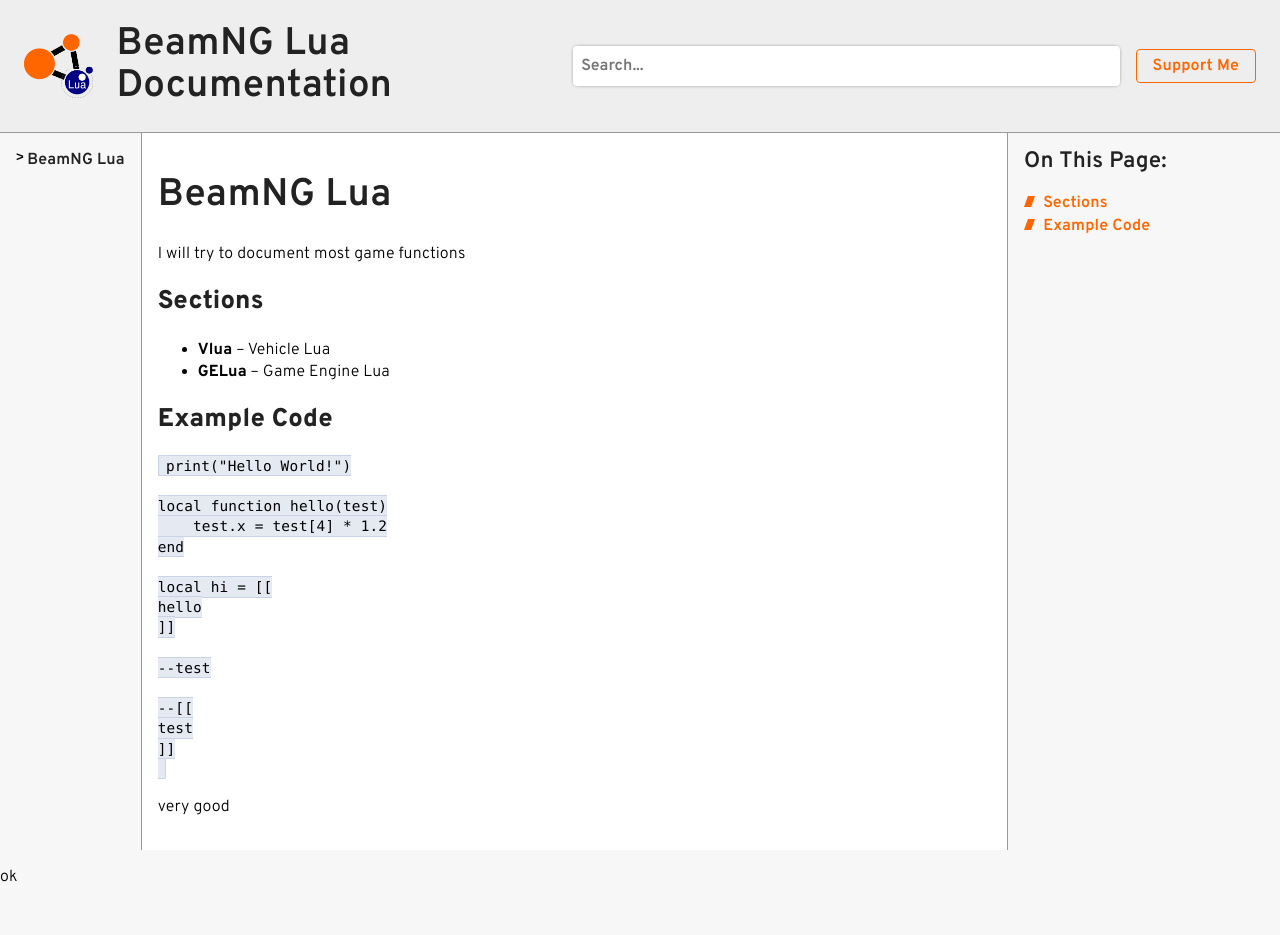
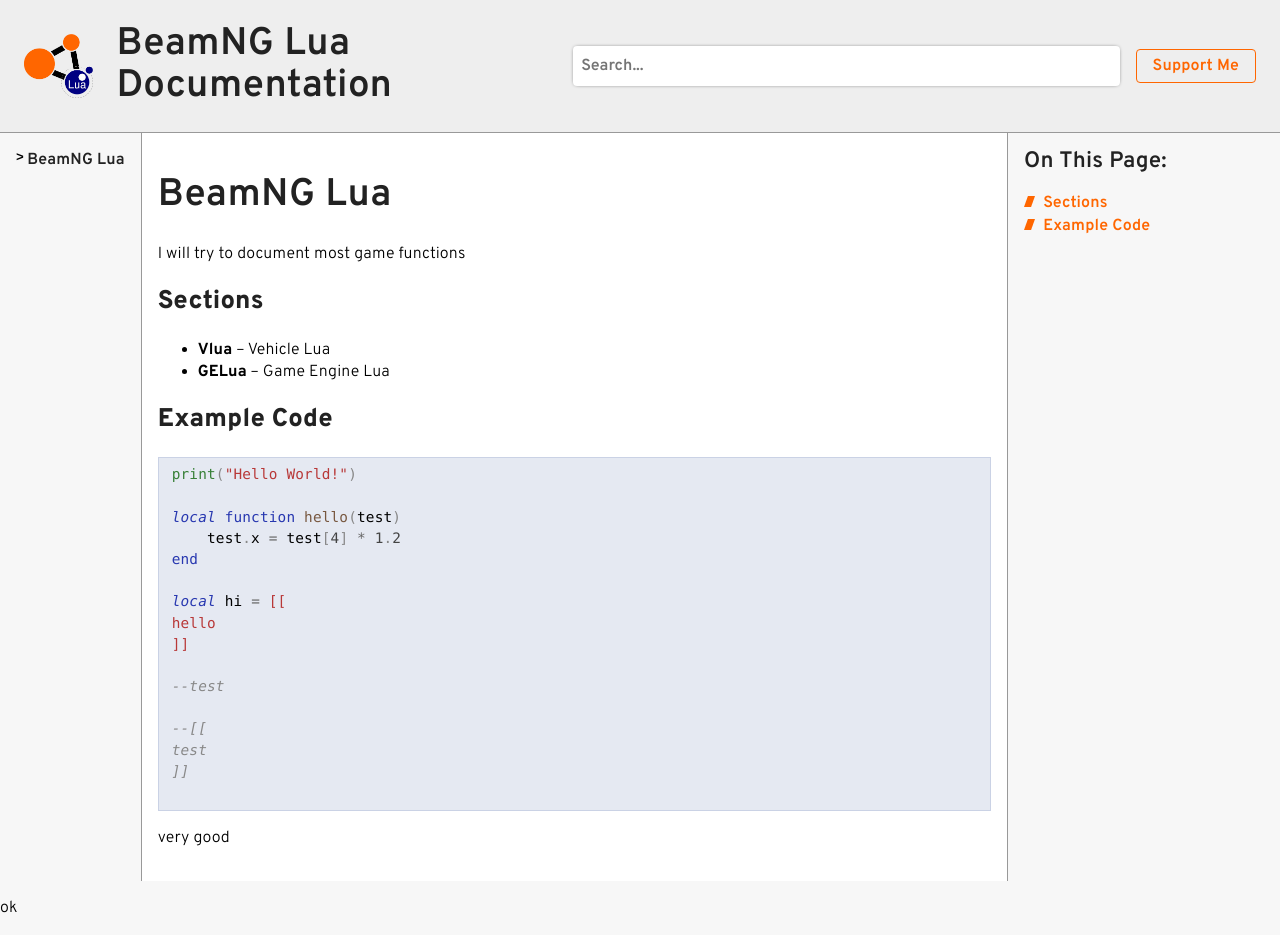
Before and after one commit to E32k/e32k.github.io, a Jekyll site: the page built from beamng/lua/index.md, in a window 1280 px wide. Built offline with Jekyll 4.4.1, drawn with Linux system fonts in a browser that asks for light colours; before the commit the page ends 904 px from its top, so only the background shows below that.

Commit message:
added code blocks

```diff
--- a/assets/style.css
+++ b/assets/style.css
@@ -26,6 +26,7 @@
   --link-color: #ccc;
 }
 
+/* scrollbar */
 * {
   scroll-behavior: smooth;
   scrollbar-width: thin; }
@@ -33,6 +34,12 @@
   width: 7Q;
   height: 7Q; }
 
+body, body * {
+  scrollbar-color: #f60 #E5E9F2; }
+body::-webkit-scrollbar, body *::-webkit-scrollbar {
+  background-color: #E5E9F2; }
+body::-webkit-scrollbar-thumb, body *::-webkit-scrollbar-thumb {
+  background: #f60; }
 
 /*
 MARK: Header and Navigation Bar
@@ -496,7 +503,6 @@
 MARK: code blocks
 */
 
-
 .content blockquote {
   font-size: 20px !important;
   color: #222;
@@ -524,6 +530,346 @@
   font-weight: 400;
   color: #000; }
 
+.content pre {
+  margin: 1em 0;
+  padding: 0.5em 1em;
+  border: 1px solid #CAD2E5;
+  background-color: #E5E9F2;
+  cursor: text; }
+.content pre code {
+  padding: 0;
+  background: inherit;
+  border: none;
+  line-height: 1.25rem; }
+
+
+
+/* Other */
+/* Error */
+.highlight code .err {
+  background-color: #ff67676e; }
+
+/* LineTableTD */
+.highlight code .lntd {
+  vertical-align: top;
+  padding: 0;
+  margin: 0;
+  border: 0; }
+
+/* LineTable */
+.highlight code .lntable {
+  border-spacing: 0;
+  padding: 0;
+  margin: 0;
+  border: 0;
+  width: auto;
+  overflow: auto;
+  display: block; }
+
+/* LineHighlight */
+.highlight code .hl {
+  display: block;
+  width: 100%;
+  background-color: #ffe0b0; }
+
+/* LineNumbersTable */
+.highlight code .lnt {
+  margin-right: 0.4em;
+  padding: 0 0.4em 0 0.4em;
+  color: #7f7f7f; }
+
+/* LineNumbers */
+.highlight code .ln {
+  margin-right: 0.4em;
+  padding: 0 0.4em 0 0.4em;
+  color: #7f7f7f; }
+
+/* Keyword */
+.highlight code .k {
+  color: #2838b0; }
+
+/* KeywordConstant */
+.highlight code .kc {
+  color: #444444;
+  font-style: italic; }
+
+/* KeywordDeclaration */
+.highlight code .kd {
+  color: #2838b0;
+  font-style: italic; }
+
+/* KeywordNamespace */
+.highlight code .kn {
+  color: #2838b0; }
+
+/* KeywordPseudo */
+.highlight code .kp {
+  color: #2838b0; }
+
+/* KeywordReserved */
+.highlight code .kr {
+  color: #2838b0; }
+
+/* KeywordType */
+.highlight code .kt {
+  color: #2838b0;
+  font-style: italic; }
+
+/* Name */
+/* NameAttribute */
+.highlight code .na {
+  color: #388038; }
+
+/* NameBuiltin */
+.highlight code .nb {
+  color: #388038; }
+
+/* NameBuiltinPseudo */
+.highlight code .bp {
+  font-style: italic; }
+
+/* NameClass */
+.highlight code .nc {
+  color: #287088; }
+
+/* NameConstant */
+.highlight code .no {
+  color: #b85820; }
+
+/* NameDecorator */
+.highlight code .nd {
+  color: #287088; }
+
+/* NameEntity */
+.highlight code .ni {
+  color: #709030; }
+
+/* NameException */
+.highlight code .ne {
+  color: #908828; }
+
+/* NameFunction */
+.highlight code .nf {
+  color: #785840; }
+
+/* NameFunctionMagic */
+.highlight code .fm {
+  color: #b85820; }
+
+/* NameLabel */
+.highlight code .nl {
+  color: #289870; }
+
+/* NameNamespace */
+.highlight code .nn {
+  color: #289870; }
+
+/* NameOther */
+/* NameProperty */
+/* NameTag */
+.highlight code .nt {
+  color: #2838b0; }
+
+/* NameVariable */
+.highlight code .nv {
+  color: #b04040; }
+
+/* NameVariableClass */
+/* NameVariableGlobal */
+.highlight code .vg {
+  color: #908828; }
+
+/* NameVariableInstance */
+/* NameVariableMagic */
+.highlight code .vm {
+  color: #b85820; }
+
+/* Literal */
+/* LiteralDate */
+/* LiteralString */
+.highlight code .s {
+  color: #b83838; }
+
+/* LiteralStringAffix */
+.highlight code .sa {
+  color: #444444; }
+
+/* LiteralStringBacktick */
+.highlight code .sb {
+  color: #b83838; }
+
+/* LiteralStringChar */
+.highlight code .sc {
+  color: #a848a8; }
+
+/* LiteralStringDelimiter */
+.highlight code .dl {
+  color: #b85820; }
+
+/* LiteralStringDoc */
+.highlight code .sd {
+  color: #b85820;
+  font-style: italic; }
+
+/* LiteralStringDouble */
+.highlight code .s2 {
+  color: #b83838; }
+
+/* LiteralStringEscape */
+.highlight code .se {
+  color: #709030; }
+
+/* LiteralStringHeredoc */
+.highlight code .sh {
+  color: #b83838; }
+
+/* LiteralStringInterpol */
+.highlight code .si {
+  color: #b83838;
+  text-decoration: underline; }
+
+/* LiteralStringOther */
+.highlight code .sx {
+  color: #a848a8; }
+
+/* LiteralStringRegex */
+.highlight code .sr {
+  color: #a848a8; }
+
+/* LiteralStringSingle */
+.highlight code .s1 {
+  color: #b83838; }
+
+/* LiteralStringSymbol */
+.highlight code .ss {
+  color: #b83838; }
+
+/* LiteralNumber */
+.highlight code .m {
+  color: #444444; }
+
+/* LiteralNumberBin */
+.highlight code .mb {
+  color: #444444; }
+
+/* LiteralNumberFloat */
+.highlight code .mf {
+  color: #444444; }
+
+/* LiteralNumberHex */
+.highlight code .mh {
+  color: #444444; }
+
+/* LiteralNumberInteger */
+.highlight code .mi {
+  color: #444444; }
+
+/* LiteralNumberIntegerLong */
+.highlight code .il {
+  color: #444444; }
+
+/* LiteralNumberOct */
+.highlight code .mo {
+  color: #444444; }
+
+/* Operator */
+.highlight code .o {
+  color: #666666; }
+
+/* OperatorWord */
+.highlight code .ow {
+  color: #a848a8; }
+
+/* Punctuation */
+.highlight code .p {
+  color: #888888; }
+
+/* Comment */
+.highlight code .c {
+  color: #888888;
+  font-style: italic; }
+
+/* CommentHashbang */
+.highlight code .ch {
+  color: #287088;
+  font-style: italic; }
+
+/* CommentMultiline */
+.highlight code .cm {
+  color: #888888;
+  font-style: italic; }
+
+/* CommentSingle */
+.highlight code .c1 {
+  color: #888888;
+  font-style: italic; }
+
+/* CommentSpecial */
+.highlight code .cs {
+  color: #888888;
+  font-style: italic; }
+
+/* CommentPreproc */
+.highlight code .cp {
+  color: #289870; }
+
+/* CommentPreprocFile */
+.highlight code .cpf {
+  color: #289870; }
+
+/* Generic */
+/* GenericDeleted */
+.highlight code .gd {
+  color: #c02828; }
+
+/* GenericEmph */
+.highlight code .ge {
+  font-style: italic; }
+
+/* GenericError */
+.highlight code .gr {
+  color: #c02828; }
+
+/* GenericHeading */
+.highlight code .gh {
+  color: #666666; }
+
+/* GenericInserted */
+.highlight code .gi {
+  color: #388038; }
+
+/* GenericOutput */
+.highlight code .go {
+  color: #666666; }
+
+/* GenericPrompt */
+.highlight code .gp {
+  color: #444444; }
+
+/* GenericStrong */
+.highlight code .gs {
+  font-weight: bold; }
+
+/* GenericSubheading */
+.highlight code .gu {
+  color: #444444; }
+
+/* GenericTraceback */
+.highlight code .gt {
+  color: #2838b0; }
+
+/* GenericUnderline */
+.highlight code .gl {
+  text-decoration: underline; }
+
+/* TextWhitespace */
+.highlight code .w {
+  color: #a89028; }
+
+
+
+
+
 /*
 .keyword { color: #C586C0; }
 .special { color: #569CD6; }
```
